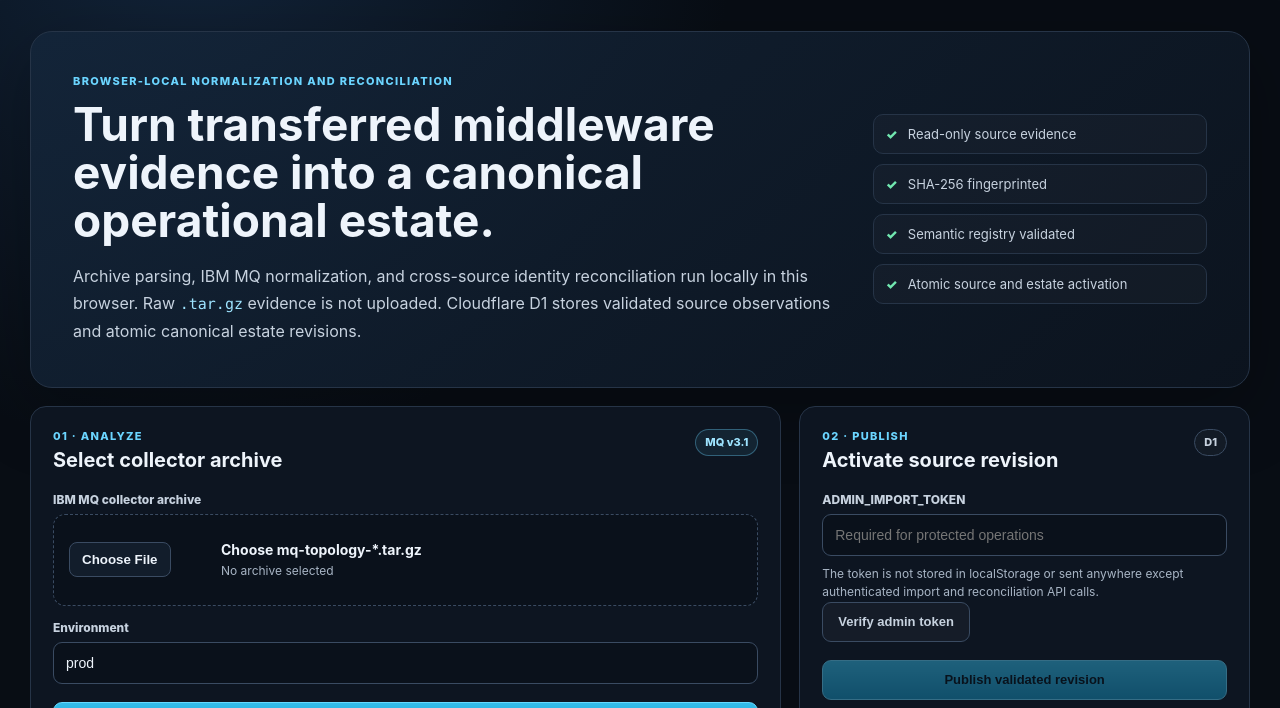
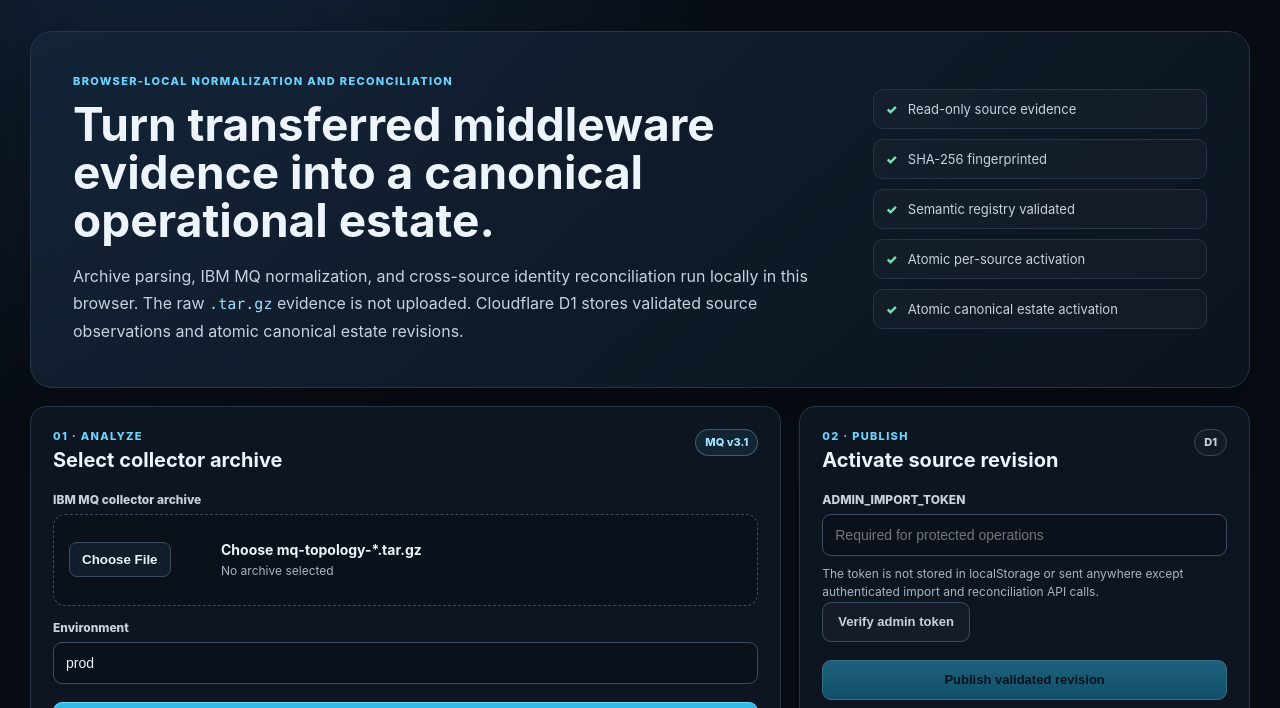
Before and after one commit to Alajmah/MW-Dashboard, a website: page public/admin-import.html in a window 1280 px wide. Shown: the part 92-800 px from the top of the page. Drawn offline with Linux system fonts and the light colour scheme; no server answers.

Commit message:
Preserve import guardrail contract language

```diff
--- a/public/admin-import.html
+++ b/public/admin-import.html
@@ -26,14 +26,15 @@
         <h2>Turn transferred middleware evidence into a canonical operational estate.</h2>
         <p class="lede">
           Archive parsing, IBM MQ normalization, and cross-source identity reconciliation run locally in this browser.
-          Raw <code>.tar.gz</code> evidence is not uploaded. Cloudflare D1 stores validated source observations and atomic canonical estate revisions.
+          The raw <code>.tar.gz</code> evidence is not uploaded. Cloudflare D1 stores validated source observations and atomic canonical estate revisions.
         </p>
       </div>
       <div class="guardrail-list" aria-label="Import guardrails">
         <span>Read-only source evidence</span>
         <span>SHA-256 fingerprinted</span>
         <span>Semantic registry validated</span>
-        <span>Atomic source and estate activation</span>
+        <span>Atomic per-source activation</span>
+        <span>Atomic canonical estate activation</span>
       </div>
     </section>
 
```
